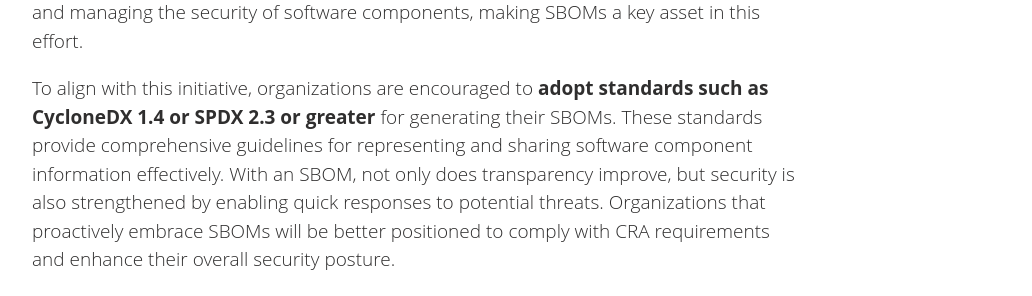
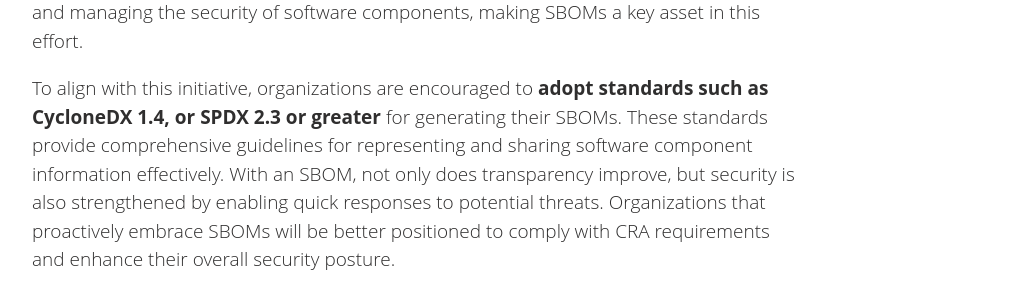
Before and after one commit to conan-io/conan-io.github.io, a Jekyll site: the page built from _posts/2025-02-05-What-is-your-code-made-of-sboms.markdown, in a window 1280 px wide and 900 px high, scrolled down 571 px. Shown: the part 185-481 px from the top of the window, without its empty margins (20-1052 px from the left). Built offline with Jekyll 4.4.1, drawn with Linux system fonts in a browser that asks for light colours; comment, search, counter and statistics services are not loaded.

Commit message:
Update _posts/2025-02-05-What-is-your-code-made-of-sboms.markdown
Co-authored-by: Abril Rincón Blanco <5364255+AbrilRBS@users.noreply.github.com>

```diff
--- a/_posts/2025-02-05-What-is-your-code-made-of-sboms.markdown
+++ b/_posts/2025-02-05-What-is-your-code-made-of-sboms.markdown
@@ -18,7 +18,7 @@ place becomes even more crucial. Recently, a European initiative has been launch
 transparency of software components across the continent. The CRA emphasizes the importance of understanding and
 managing the security of software components, making SBOMs a key asset in this effort.
 
-To align with this initiative, organizations are encouraged to **adopt standards such as CycloneDX 1.4 or SPDX 2.3 or
+To align with this initiative, organizations are encouraged to **adopt standards such as CycloneDX 1.4, or SPDX 2.3 or
 greater** for generating their SBOMs. These standards provide comprehensive guidelines for representing and sharing
 software component information effectively. With an SBOM, not only does transparency improve, but security is also
 strengthened by enabling quick responses to potential threats. Organizations that proactively embrace SBOMs will be
```
